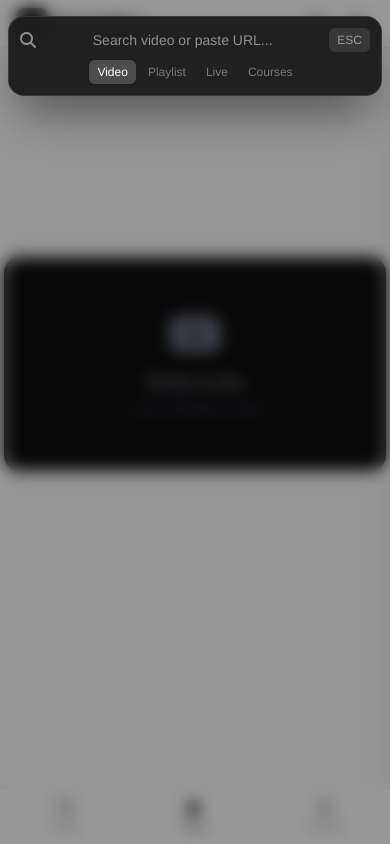
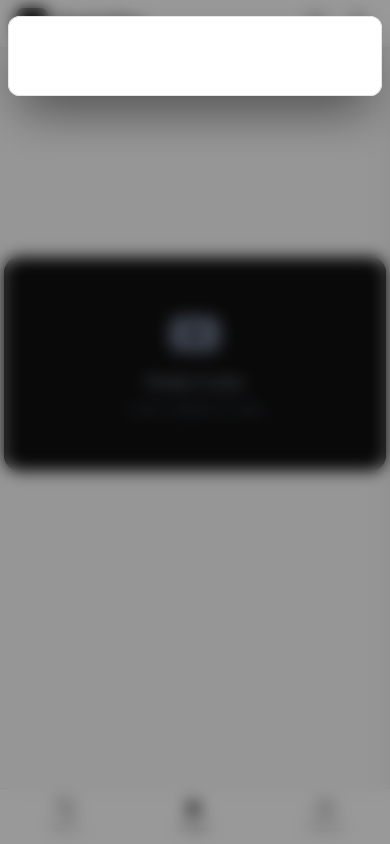
Before and after one commit to rgbailon/PlaylistTube, a React (Vite) app: page / in a window 390 px wide. Both pictures are taken after a click on the button 317 px from the left and 23 px from the top of the page. Built offline with nearby package versions, Linux system fonts and the light colour scheme.

Commit message:
fix: improve floating search bar styling for emo theme

```diff
--- a/src/components/Header.jsx
+++ b/src/components/Header.jsx
@@ -399,10 +399,10 @@ const navItems = [
           }}
         >
           <div
-            className="w-full max-w-2xl rounded-2xl md:rounded-[40px] overflow-hidden"
+            className="w-full max-w-2xl rounded-xl overflow-hidden"
             style={{
-              background: 'rgba(30, 30, 30, 0.98)',
-              boxShadow: '0 25px 50px -12px rgba(0, 0, 0, 0.5), inset 0 0 0 1px rgba(255, 255, 255, 0.1)',
+              background: 'var(--bg-card, rgba(30, 30, 30, 0.98))',
+              boxShadow: '0 25px 50px -12px rgba(0, 0, 0, 0.5), inset 0 0 0 1px var(--border-color, rgba(255, 255, 255, 0.1))',
               animation: 'scaleIn 150ms ease-out'
             }}
           >
--- a/src/index.css
+++ b/src/index.css
@@ -401,6 +401,17 @@
   border-color: rgba(255, 255, 255, 0.5) !important;
 }
 
+[data-theme="emo"] .fixed .fa-search {
+  color: rgba(255, 255, 255, 0.5) !important;
+}
+
+[data-theme="emo"] .fixed input,
+[data-theme="emo"] .fixed input::placeholder {
+  background: transparent !important;
+  border: none !important;
+  color: #ffffff !important;
+}
+
 [data-theme="emo"] .video-card,
 [data-theme="emo"] .playlist-item,
 [data-theme="emo"] [class*="card"],
```
